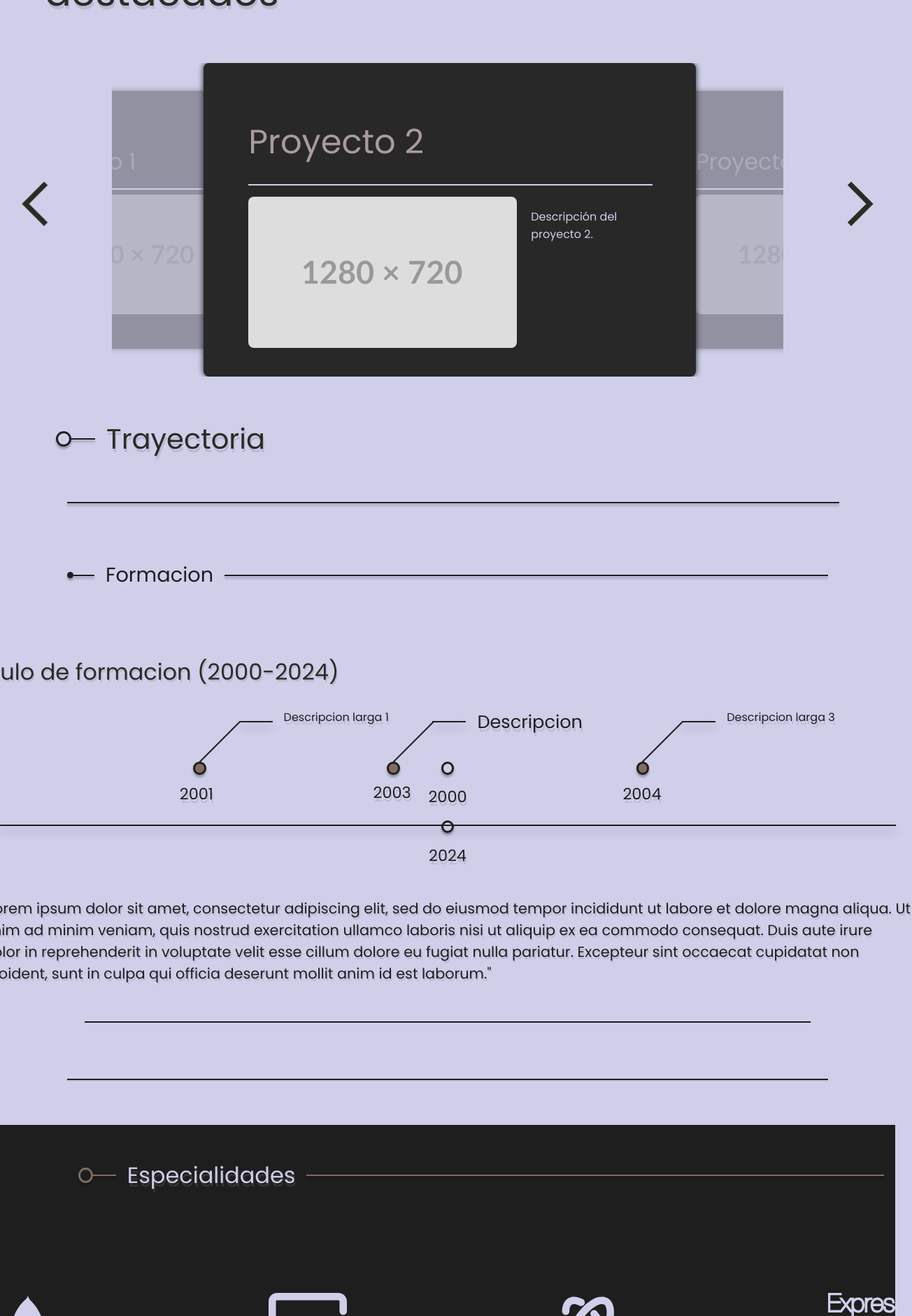
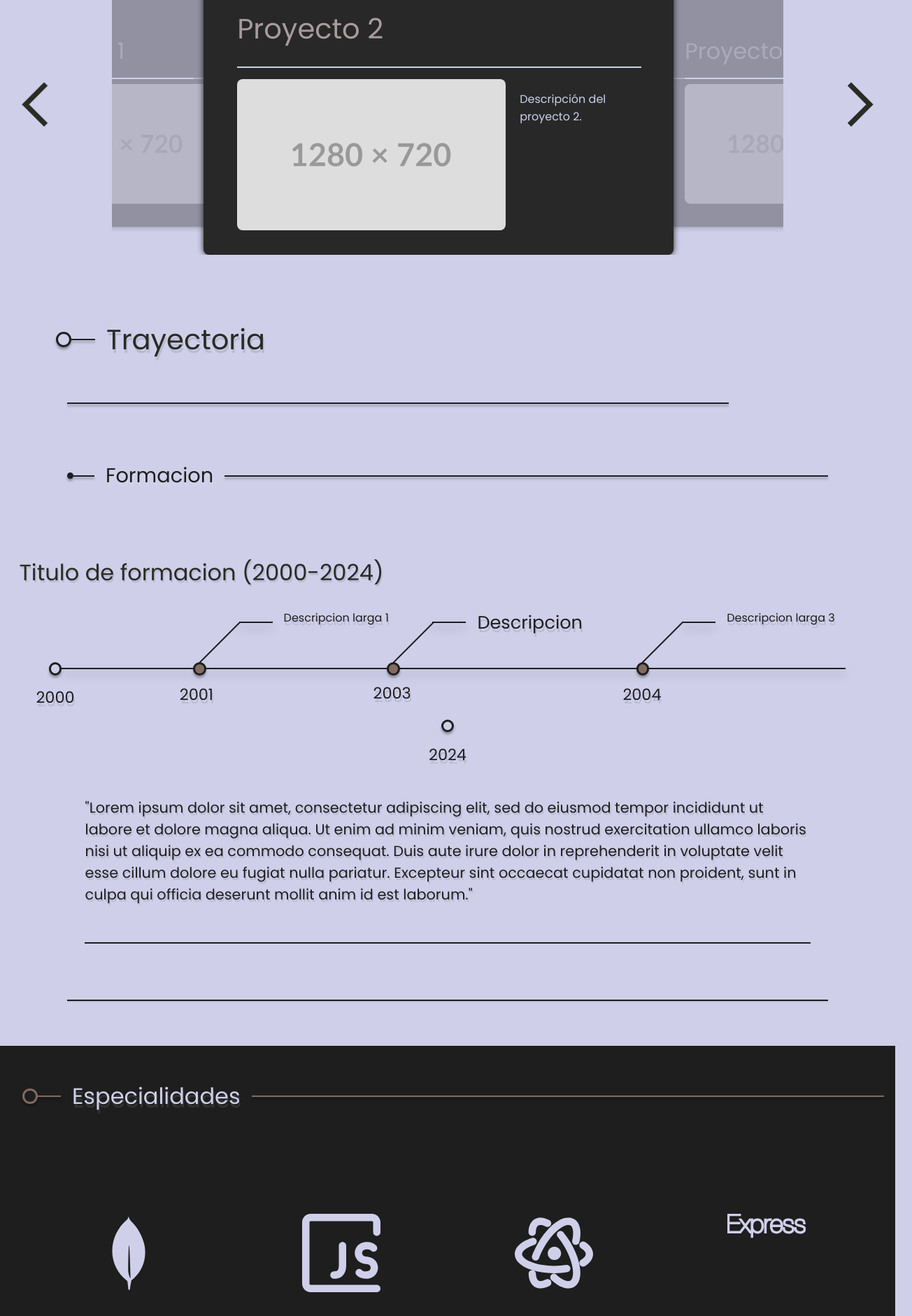
Before and after one commit to Matii111/Matii111.github.io, a React (Create React App) app: page / in a window 1280 px wide. Shown: the part 860-2740 px from the top of the page at 70% size, 1304 px wide, since content can reach past the window. Built offline with nearby package versions, Linux system fonts and the light colour scheme.

Commit message:
fix(major): 4k res added, L laptop and laptop res corrected.

```diff
--- a/src/index.css
+++ b/src/index.css
@@ -855,6 +855,68 @@ body {
   animation: none;
 }
 
+
+/* 4k RES */
+@media (max-width: 2560px) {
+  .career-title>.right-hr {
+    width: 122rem;
+  }
+}
+
+/* LAPTOP L RES */
+@media (max-width: 1440px) {
+
+  /* FEATURED CONTENT */
+  .right-hr {
+    width: 37rem;
+  }
+
+  .project-preview-container {
+    top: 10%;
+    left: 22%;
+  }
+
+  .featured-title>p {
+    font-size: 2.5rem;
+  }
+
+  .middle-card .project-title {
+    font-size: 2.5rem;
+  }
+
+  .project-card {
+    padding: 3rem;
+  }
+
+  /* CAREER CONTENT */
+
+  .career-content-title {
+    left: -22rem;
+  }
+
+  .career-long-hr {
+    width: 70rem;
+  }
+
+  .career-title>.right-hr {
+    width: 59rem;
+  }
+
+  .career-content>.career-content-description {
+    width: 90%;
+  }
+
+  .tools-title {
+    padding-left: 2rem;
+  }
+
+  .tool-item {
+    padding-left: 4rem;
+    padding-right: 4rem;
+  }
+}
+
+
 /* LAPTOP RES */
 @media (max-width: 1024px) {
 
```
